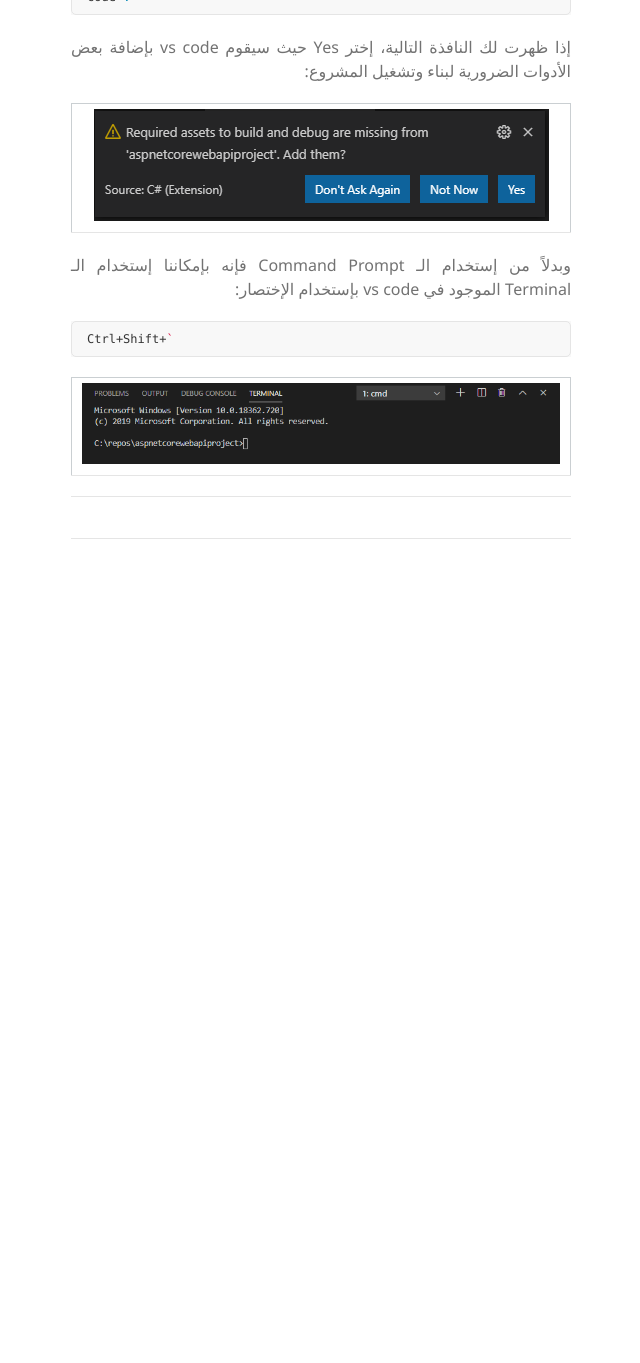
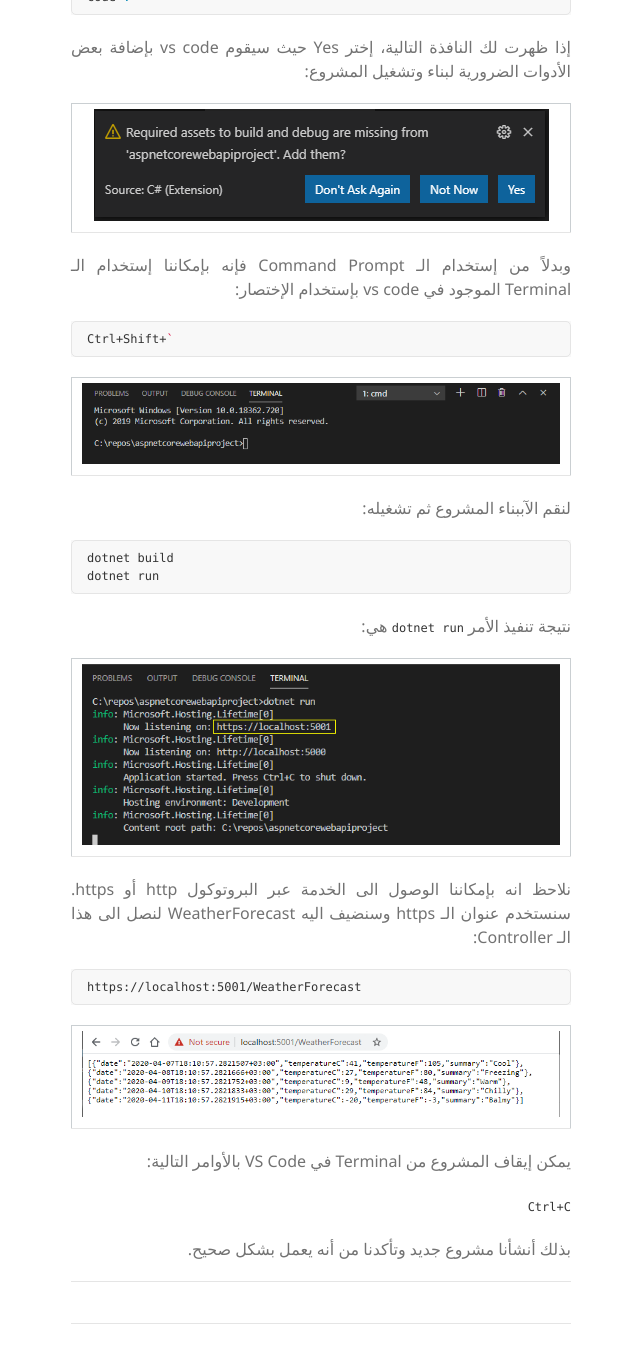
Before and after one commit to alhabish/aspnetcorewebapi-course, a Jekyll site: the page built from _posts/2020-04-02-setup-and-installation.md, in a window 1280 px wide and 1400 px high, scrolled down 7072 px. Shown: the top 1363 px of the window, without its empty margins (139-779 px from the left). Built offline with Jekyll 4.4.1, drawn with Linux system fonts in a browser that asks for light colours; comment, search, counter and statistics services are not loaded; before the commit the page ends 7702 px from its top, so only the background shows below that.

Commit message:
a01: build and run project

````diff
--- a/_posts/2020-04-02-setup-and-installation.md
+++ b/_posts/2020-04-02-setup-and-installation.md
@@ -195,3 +195,28 @@ Ctrl+Shift+`
 ```
 
 {% include image.html url="assets/files/article_01/vscode-terminal.png" border="1" %}
+
+لنقم الآببناء المشروع ثم تشغيله:
+
+```bash
+dotnet build
+dotnet run
+```
+
+نتيجة تنفيذ الأمر `dotnet run` هي:
+
+{% include image.html url="assets/files/article_01/dotnet-run.png" border="1" %}
+
+نلاحظ انه بإمكاننا الوصول الى الخدمة عبر البروتوكول http أو https. سنستخدم عنوان الـ https وسنضيف اليه WeatherForecast لنصل الى هذا الـ Controller:
+
+```bash
+https://localhost:5001/WeatherForecast
+```
+
+{% include image.html url="assets/files/article_01/weatherforcast.png" border="1" %}
+
+يمكن إيقاف المشروع من Terminal في VS Code بالأوامر التالية:
+
+`Ctrl+C`
+
+بذلك أنشأنا مشروع جديد وتأكدنا من أنه يعمل بشكل صحيح.
````
Also changed, not shown: assets/files/article_01/dotnet-run.png (added), assets/files/article_01/weatherforcast.png (added).
